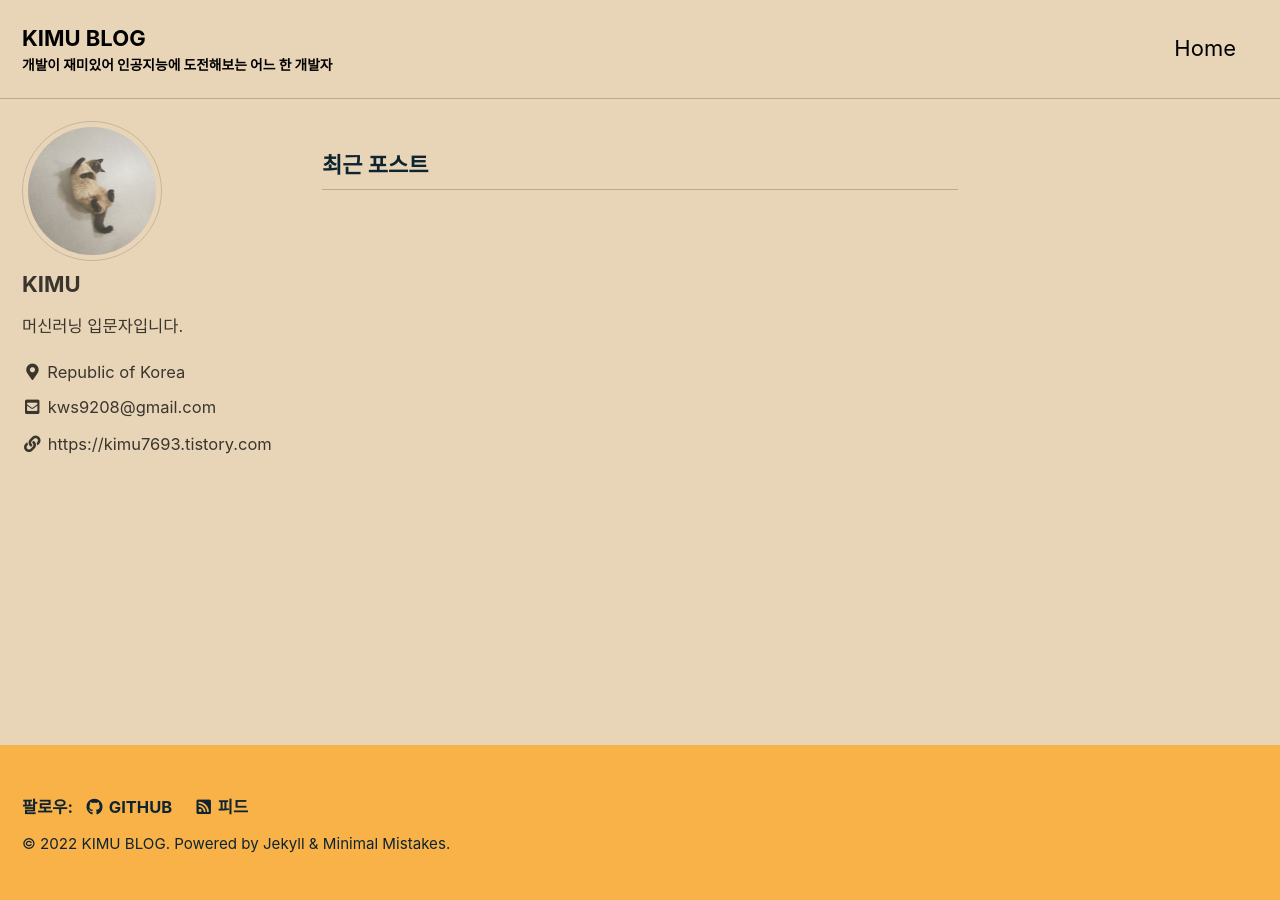
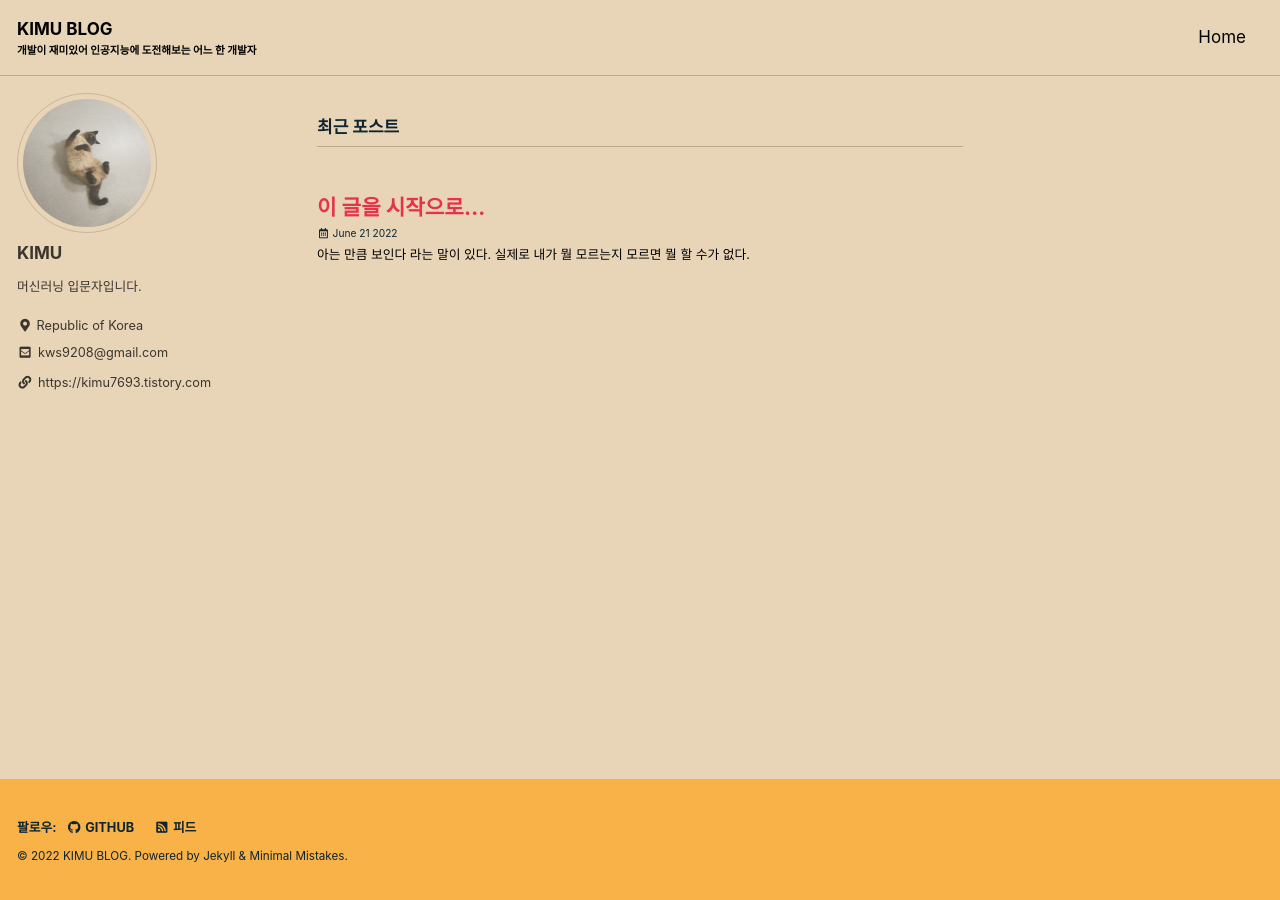
Before and after one commit to kws9208/kws9208.github.io, a Jekyll site: the page built from index.html, in a window 1280 px wide. Built offline with Jekyll 4.4.1, drawn with Linux system fonts in a browser that asks for light colours; cached includes are drawn as plain includes; the list of posts is cut into pages by our own code.

Commit message:
first posting

```diff
--- a/_includes/archive-single.html
+++ b/_includes/archive-single.html
@@ -24,7 +24,10 @@
         <a href="{{ post.url | relative_url }}" rel="permalink">{{ title }}</a>
       {% endif %}
     </h2>
-    {% include page__meta.html type=include.type %}
+    {% if post.date %}
+      <p class="page__meta"><i class="far fa-fw fa-calendar-alt" aria-hidden="true"></i> {{ post.date | date: "%B %d %Y" }}</p>
+    {% endif %}
+    <!--{% include page__meta.html type=include.type %}-->
     {% if post.excerpt %}<p class="archive__item-excerpt" itemprop="description">{{ post.excerpt | markdownify | strip_html | truncate: 160 }}</p>{% endif %}
   </article>
 </div>
--- a/_layouts/single.html
+++ b/_layouts/single.html
@@ -33,7 +33,8 @@ layout: default
           {% if page.title %}<h1 id="page-title" class="page__title p-name" itemprop="headline">
             <a href="{{ page.url | absolute_url }}" class="u-url" itemprop="url">{{ page.title | markdownify | remove: "<p>" | remove: "</p>" }}</a>
           </h1>{% endif %}
-          {% include page__meta.html %}
+          <p class="page__date"><i class="fas fa-fw fa-calendar-alt" aria-hidden="true"></i> {{ site.data.ui-text[site.locale].date_label | default: "Updated:" }} <time datetime="{{ page.date | date_to_xmlschema }}">{{ page.date | date: "%B %d, %Y" }}</time></p>
+          <!--{% include page__meta.html %}-->
         </header>
       {% endunless %}
 
--- /dev/null
+++ b/_posts/2022-06-21-first-post.md
@@ -0,0 +1,19 @@
+---
+title: 이 글을 시작으로...
+layout: single
+
+---
+
+_아는 만큼 보인다_ 라는 말이 있다. 실제로 내가 뭘 모르는지 모르면 뭘 할 수가 없다.
+
+그리고 누군가에게 설명할 수 있어야 비로소 안다고 할 수 있다.
+
+*기억보단 기록을* 이라는 말처럼 결국에는 기록하지 않으면 나중엔 잊어버릴 것이다.
+
+그래서 나는 배운 것을 설명하는 글을 남기며 이 블로그를 채워나갈 생각이다.
+
+
+
+이 블로그의 목적은 __내가 아는 것들을 기록하고 공유하고자 위함__ 이고
+
+이 글의 목적은 **내가 그 시작을 잊지 않기 위함**이다.
--- a/_sass/minimal-mistakes/_base.scss
+++ b/_sass/minimal-mistakes/_base.scss
@@ -126,6 +126,7 @@ blockquote {
 /* links */
 
 a {
+  text-decoration: none;
   &:focus {
     @extend %tab-focus;
   }
--- a/_sass/minimal-mistakes/_reset.scss
+++ b/_sass/minimal-mistakes/_reset.scss
@@ -11,15 +11,15 @@ html {
   font-size: 16px;
 
   @include breakpoint($medium) {
-    font-size: 18px;
+    font-size: 16px;
   }
 
   @include breakpoint($large) {
-    font-size: 20px;
+    font-size: 17px;
   }
 
   @include breakpoint($x-large) {
-    font-size: 22px;
+    font-size: 17px;
   }
 
   -webkit-text-size-adjust: 100%;
```
